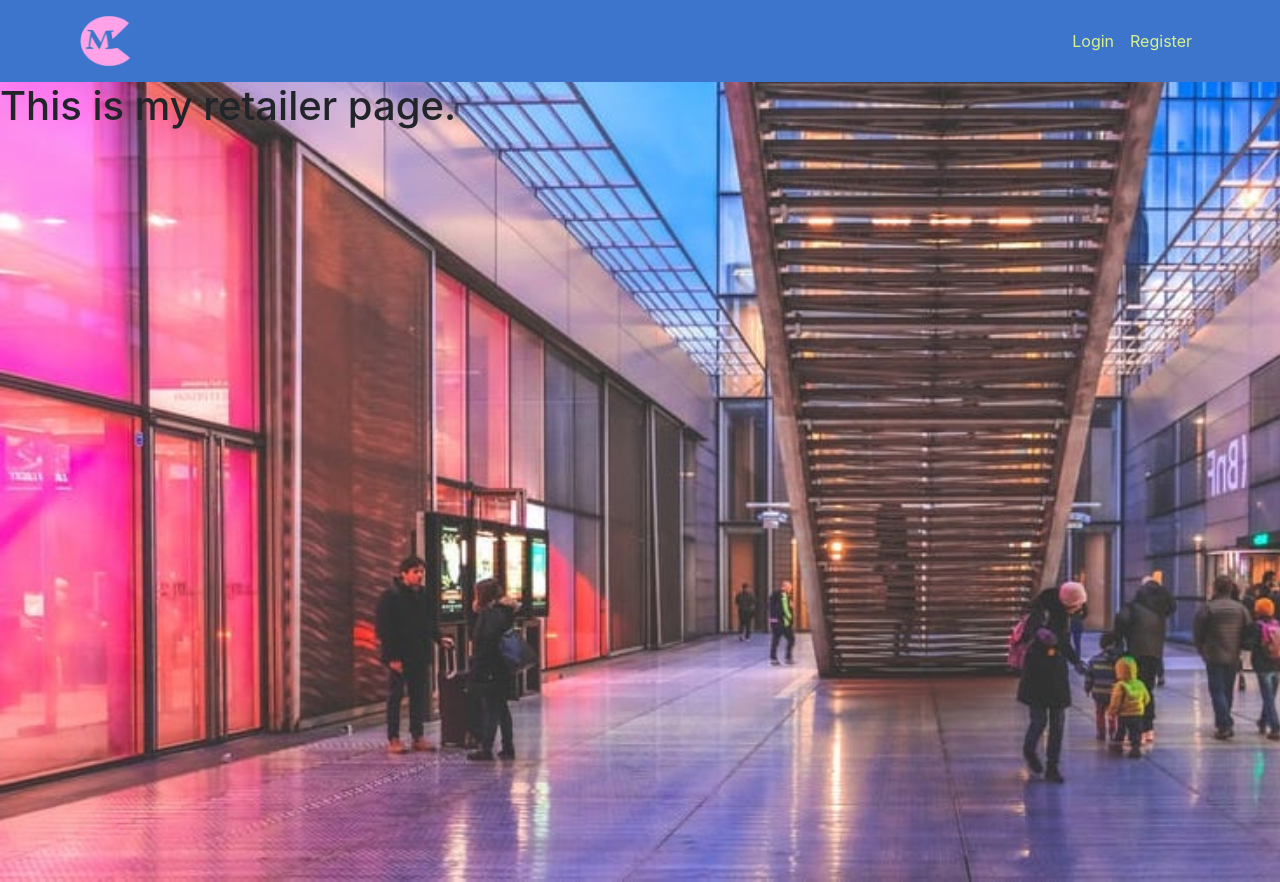
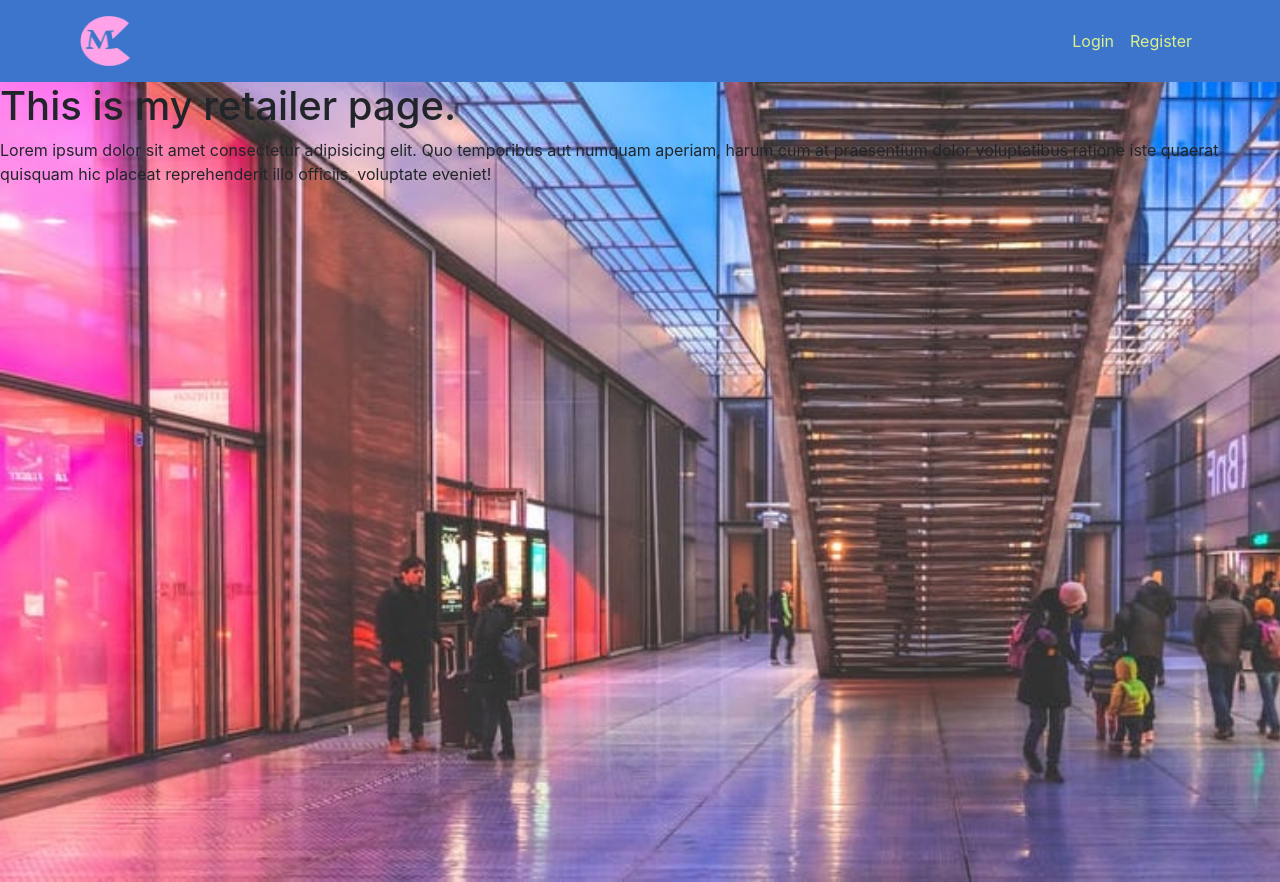
Before and after one commit to MKnoles78/mallstalgia, a React (Create React App) app in the folder client/: page /retailer in a window 1280 px wide. Built offline with nearby package versions, Linux system fonts and the light colour scheme.

Commit message:
improved login functionality

```diff
--- a/client/src/App.js
+++ b/client/src/App.js
@@ -18,7 +18,9 @@ function App() {
       <Route
         exact
         path="/login"
-        component={() => <Login setIsLoggedIn={setIsLoggedIn} isLoggedIn={isLoggedIn} />}
+        component={() => (
+          <Login setIsLoggedIn={setIsLoggedIn} isLoggedIn={isLoggedIn} />
+        )}
       />
       <Route exact path="/register" component={Register} />
       <Route exact path="/looks" component={Looks} />
--- a/client/src/containers/Login.jsx
+++ b/client/src/containers/Login.jsx
@@ -2,6 +2,7 @@ import React, { Component } from "react";
 import "./Login.css";
 import logo from "../images/LogoRound.png";
 import Form from "../components/Login/Form";
+import { Redirect } from "react-router-dom";
 
 class Login extends Component {
   state = {
@@ -19,14 +20,19 @@ class Login extends Component {
   handleSubmit = (event) => {
     event.preventDefault();
     console.log(this.state);
-    console.log("username " + this.state.username + " password " + this.state.password);
+    console.log(
+      "username " + this.state.username + " password " + this.state.password
+    );
     this.props.setIsLoggedIn(true);
-    this.props.history.push("/retailer");
+    // this.props.history.push("/retailer");
   };
 
   render() {
     return (
       <>
+        {this.props.isLoggedIn ? (
+          <Redirect to="/retailer" />
+        ) : (
           <div className="container">
             <div className="row">
               <div className="col-sm-4"></div>
@@ -50,6 +56,7 @@ class Login extends Component {
               <div className="col-sm-4"></div>
             </div>
           </div>
+        )}
       </>
     );
   }
--- a/client/src/containers/Retailer.jsx
+++ b/client/src/containers/Retailer.jsx
@@ -1,16 +1,31 @@
-import React, { Component } from 'react';
+import React, { Component } from "react";
 import "./Retailer.css";
-
-
+// import axios from "axios";
 
 class Retailer extends Component {
+//   state = {};
 
-    state = {};
+// componentDidMount() {
+//     axios.get("")
+//     .then(res => {
+//         console.log(res.data);
+//     }).catch(err => {
+//         console.log(err)
+//     })
+// }
+
+componentDidMount() {}
 
   render() {
     return (
       <div id="retailer-background">
         <h1>This is my retailer page.</h1>
+        <p>
+          Lorem ipsum dolor sit amet consectetur adipisicing elit. Quo
+          temporibus aut numquam aperiam, harum cum at praesentium dolor
+          voluptatibus ratione iste quaerat quisquam hic placeat reprehenderit
+          illo officiis, voluptate eveniet!
+        </p>
       </div>
     );
   }
```
Lines whose indentation alone changed are shown as unchanged.
